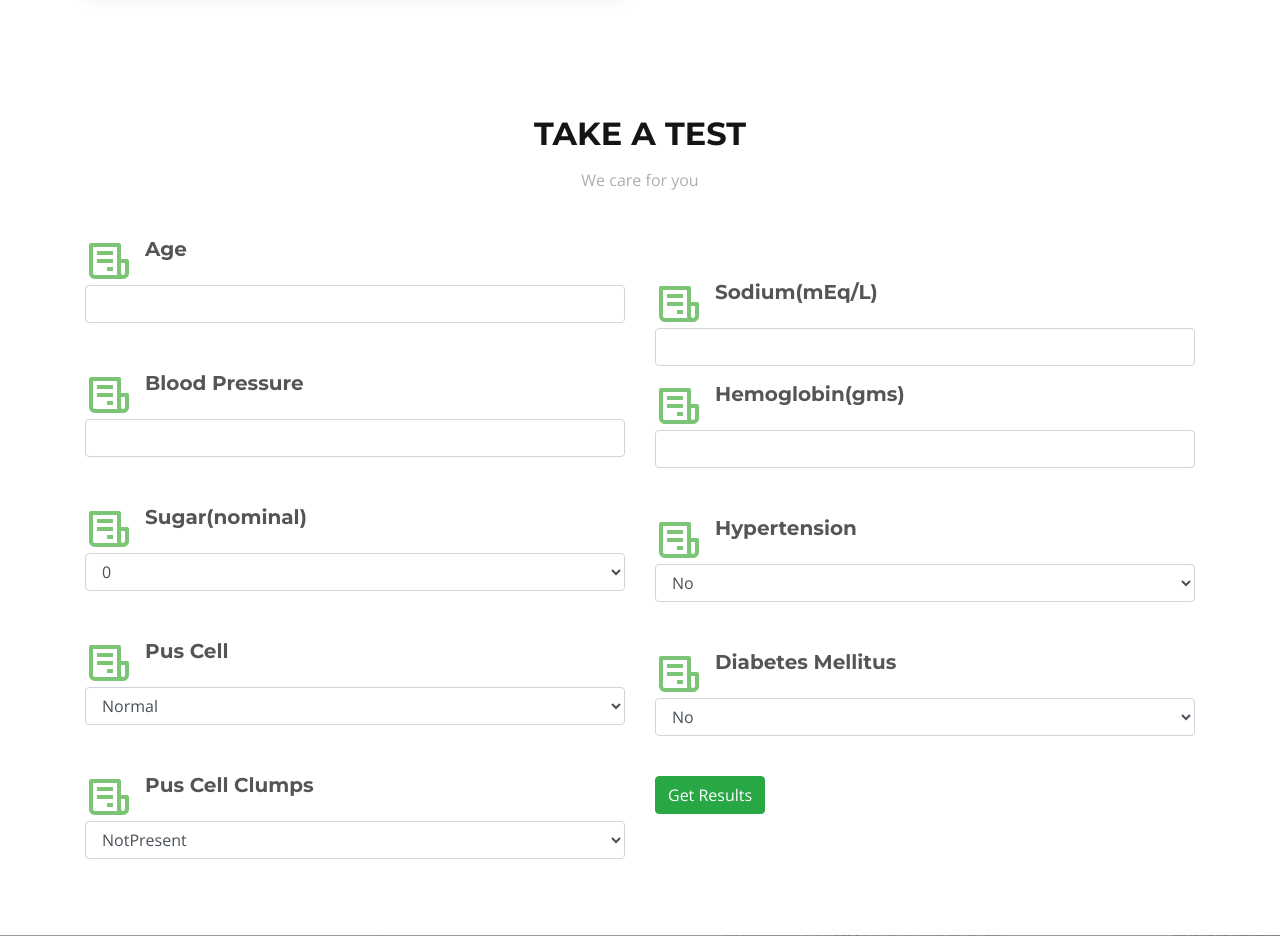
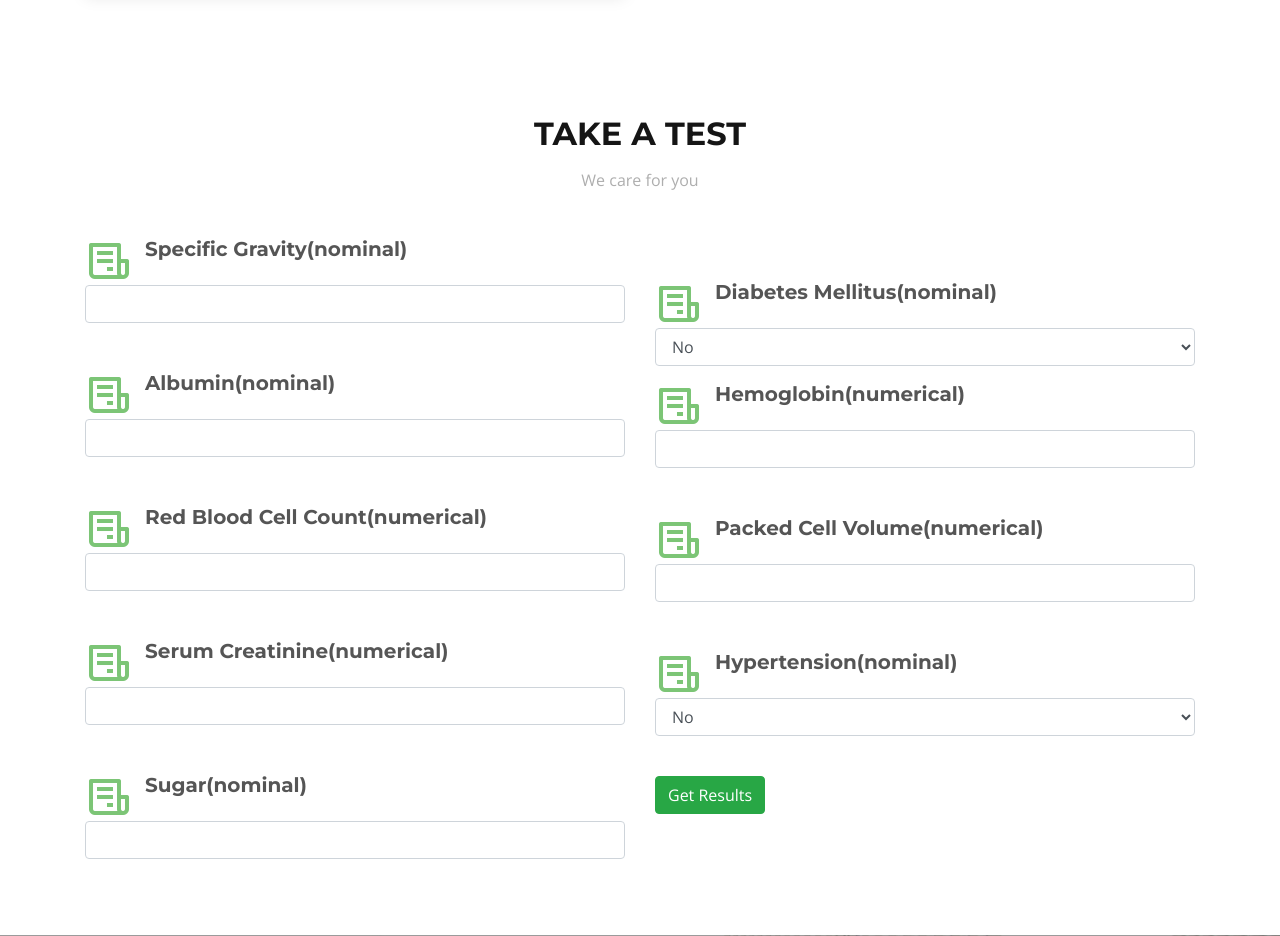
Before and after one commit to Vaibhav-shrivastav/KidneyDiseaseDetection, a Flask app: page / in a window 1280 px wide. Shown: the part 1538-2474 px from the top of the page. Run offline with Flask 2, Linux system fonts and the light colour scheme; some libraries are stand-ins or nearby versions.

Commit message:
made some random changes that don't work

```diff
--- a/server.py
+++ b/server.py
@@ -42,17 +42,17 @@ def logout():
 
 @app.route('/predict', methods=["POST"])
 def predict():
-    age = int(request.form['age'])
-    bp = int(request.form['bp'])
-    sugar = int(request.form['sugar'])
-    pc = int(request.form['pc'])
-    pcc = int(request.form['pcc'])
-    sodium = int(request.form['sodium'])
+    sg = float(request.form['sg'])
+    al = float(request.form['al'])
+    rc = float(request.form['rc'])
+    sc = float(request.form['sc'])
+    su = float(request.form['su'])
+    dm = int(request.form['dm'])
     hemo = float(request.form['hemo'])
+    pcv = float(request.form['pcv'])
     htn = int(request.form['htn'])
-    db = int(request.form['db'])
 
-    values = [age, bp, sugar, pc, pcc, sodium, hemo, htn,db]
+    values = [sg, al, rc, sc, su, dm, hemo, pcv,htn]
     print(values)
     model = Model()
     classifier = model.randomforest_classifier()
@@ -60,7 +60,7 @@ def predict():
     print(f"Kidney disease = {prediction[0]}")
 
     time = datetime.now().strftime("%m/%d/%Y (%H:%M:%S)")
-    write_to_csv(time,age, bp, sugar, pc, pcc, sodium, hemo, htn,db,prediction[0])
+    write_to_csv(time,sg, al, rc, sc, su, dm, hemo, pcv,htn,prediction[0])
     return render_template("result.html", result=prediction[0])
 
 app.secret_key = os.urandom(12)
--- a/templates/index.html
+++ b/templates/index.html
@@ -117,49 +117,37 @@
             <form action="/predict" method="POST">
             <div class="icon-box mt-5 mt-lg-0" data-aos="fade-up">
               <i class="bx bx-receipt"></i>
-              <h4>Age</h4>
+              <h4>Specific Gravity(nominal) </h4>
               <div class="form-group">
-                    <input required type="number" name="age" class="form-control">
+                    <input required type="any" name="sg" class="form-control">
             </div>
             </div>
             <div class="icon-box mt-5" data-aos="fade-up" data-aos-delay="100">
               <i class="bx bx-receipt"></i>
-              <h4>Blood Pressure</h4>
+              <h4>Albumin(nominal)</h4>
               <div class="form-group">
-                    <input required type="number" name="bp" class="form-control">
+                    <input required type="any" name="al" class="form-control">
             </div>
             </div>
             <div class="icon-box mt-5" data-aos="fade-up" data-aos-delay="200">
               <i class="bx bx-receipt"></i>
-              <h4>Sugar(nominal)</h4>
+              <h4>Red Blood Cell Count(numerical)</h4>
               <div class="form-group">
-                    <select required name="sugar" class="form-control">
-                            <option value="0">0</option>
-                            <option value="1">1</option>
-                            <option value="2">2</option>
-                            <option value="3">3</option>
-                            <option value="4">4</option>
-                        </select>
-              </div>
+                    <input required type="any" name="rc" class="form-control">
+            </div>
             </div>
             <div class="icon-box mt-5" data-aos="fade-up" data-aos-delay="300">
               <i class="bx bx-receipt"></i>
-              <h4>Pus Cell</h4>
+              <h4>Serum Creatinine(numerical) </h4>
               <div class="form-group">
-                    <select required name="pc" class="form-control">
-                            <option value="1">Normal</option>
-                            <option value="0">Abnormal</option>
-                        </select>
-              </div>
+                    <input required type="any" name="sc" class="form-control">
+            </div>
             </div>
             <div class="icon-box mt-5" data-aos="fade-up" data-aos-delay="300">
               <i class="bx bx-receipt"></i>
-              <h4>Pus Cell Clumps</h4>
+              <h4>Sugar(nominal)</h4>
               <div class="form-group">
-                    <select required name="pcc" class="form-control">
-                            <option value="0">NotPresent</option>
-                            <option value="1">Present</option>
-                        </select>
+                <input required type="any" name="su" class="form-control">
               </div>
             </div>
 
@@ -169,35 +157,35 @@
 
                 <div class="icon-box mt-5" data-aos="fade-up" data-aos-delay="300">
                     <i class="bx bx-receipt"></i>
-                            <h4>Sodium(mEq/L)</h4>
+                            <h4>Diabetes Mellitus(nominal)</h4>
                             <div class="form-group">
-                                    <input required type="number" name="sodium" class="form-control">
-                           </div>
+                              <select required name="dm" class="form-control">
+                                      <option value="0">No</option>
+                                      <option value="1">Yes</option>
+                                  </select>
+                      </div>
                 </div>
 
 
               <div class="icon-box mt-5 mt-lg-0" data-aos="fade-up">
                 <i class="bx bx-receipt"></i>
-                <h4>Hemoglobin(gms)</h4>
+                <h4>Hemoglobin(numerical)</h4>
                 <div class="form-group">
                         <input required type="any" name="hemo" class="form-control">
                 </div>
               </div>
               <div class="icon-box mt-5" data-aos="fade-up" data-aos-delay="100">
                 <i class="bx bx-receipt"></i>
-                <h4>Hypertension</h4>
+                <h4>Packed Cell Volume(numerical)</h4>
                 <div class="form-group">
-                        <select required name="htn" class="form-control">
-                                <option value="0">No</option>
-                                <option value="1">Yes</option>
-                            </select>
+                  <input required type="any" name="pcv" class="form-control">
                 </div>
               </div>
               <div class="icon-box mt-5" data-aos="fade-up" data-aos-delay="200">
                 <i class="bx bx-receipt"></i>
-                <h4>Diabetes Mellitus</h4>
+                <h4>Hypertension(nominal)</h4>
                 <div class="form-group">
-                        <select required name="db" class="form-control">
+                        <select required name="htn" class="form-control">
                                 <option value="0">No</option>
                                 <option value="1">Yes</option>
                             </select>
```
Also changed, not shown: 1 other file.
